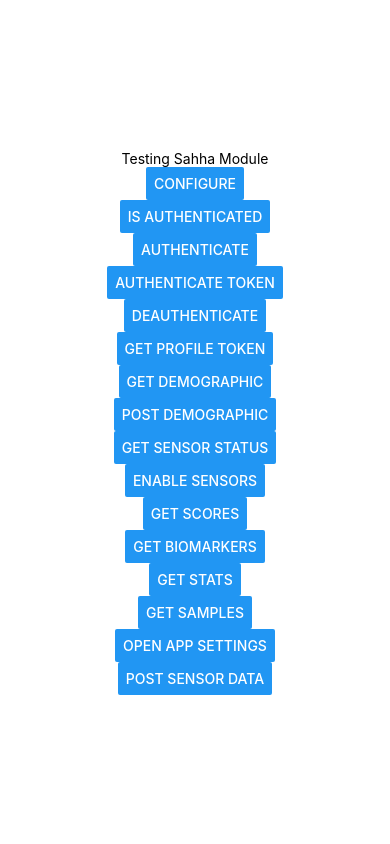
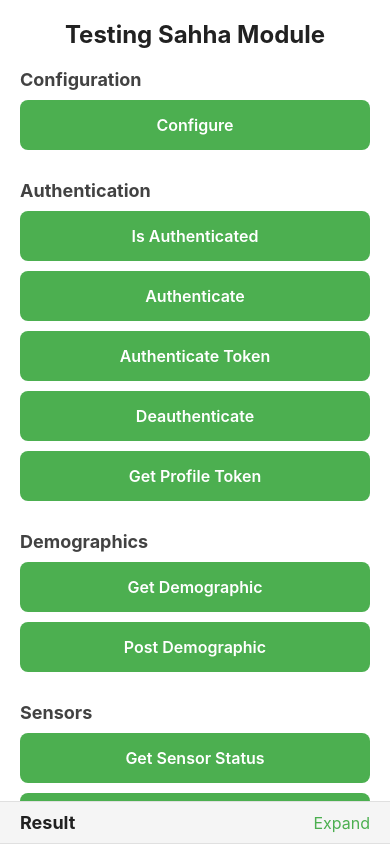
Before and after one commit to sahha-ai/sahha-react-native, a React Native app in the folder example/: screen / in a window 390 px wide. Built offline with nearby package versions, Linux system fonts and the light colour scheme.

Commit message:
feat: ui
feat: Updated example app interface

```diff
--- a/example/src/App.tsx
+++ b/example/src/App.tsx
@@ -1,5 +1,11 @@
 import { useState } from 'react';
-import { View, Text, Button, StyleSheet } from 'react-native';
+import {
+  View,
+  Text,
+  StyleSheet,
+  ScrollView,
+  TouchableOpacity,
+} from 'react-native';
 import Sahha, {
   SahhaEnvironment,
   SahhaSensor,
@@ -9,8 +15,142 @@
   SahhaBiomarkerType,
 } from 'sahha-react-native';
 
+type JSONValue = string | number | boolean | null | JSONObject | JSONArray;
+interface JSONObject {
+  [key: string]: JSONValue;
+}
+type JSONArray = JSONValue[];
+
+function renderPrimitive(value: JSONValue, styles: any) {
+  if (value === null) {
+    return <Text style={styles.jsonNull}>null</Text>;
+  }
+  if (typeof value === 'boolean') {
+    return <Text style={styles.jsonBoolean}>{value.toString()}</Text>;
+  }
+  if (typeof value === 'number') {
+    return <Text style={styles.jsonNumber}>{value}</Text>;
+  }
+  if (typeof value === 'string') {
+    return <Text style={styles.jsonString}>"{value}"</Text>;
+  }
+  return null;
+}
+
+function JSONView({ data, level = 0 }: { data: JSONValue; level?: number }) {
+  const indent = '    '.repeat(level);
+
+  if (data === null) {
+    return (
+      <Text>
+        {indent}
+        <Text style={styles.jsonNull}>null</Text>
+      </Text>
+    );
+  }
+  if (typeof data === 'boolean') {
+    return (
+      <Text>
+        {indent}
+        <Text style={styles.jsonBoolean}>{data.toString()}</Text>
+      </Text>
+    );
+  }
+  if (typeof data === 'number') {
+    return (
+      <Text>
+        {indent}
+        <Text style={styles.jsonNumber}>{data}</Text>
+      </Text>
+    );
+  }
+  if (typeof data === 'string') {
+    return (
+      <Text>
+        {indent}
+        <Text style={styles.jsonString}>"{data}"</Text>
+      </Text>
+    );
+  }
+  if (Array.isArray(data)) {
+    return (
+      <View>
+        <Text style={styles.jsonBracket}>{indent}[</Text>
+        {data.map((item, index) => {
+          const isLast = index === data.length - 1;
+          if (typeof item !== 'object' || item === null) {
+            return (
+              <Text key={index}>
+                {indent} {renderPrimitive(item, styles)}
+                {!isLast ? ',' : ''}
+              </Text>
+            );
+          } else {
+            return (
+              <View key={index}>
+                <Text style={styles.jsonBracket}>
+                  {indent} {Array.isArray(item) ? '[' : '{'}
+                </Text>
+                <JSONView data={item} level={level + 1} />
+                <Text style={styles.jsonBracket}>
+                  {indent} {Array.isArray(item) ? ']' : '}'}
+                  {!isLast ? ',' : ''}
+                </Text>
+              </View>
+            );
+          }
+        })}
+        <Text style={styles.jsonBracket}>{indent}]</Text>
+      </View>
+    );
+  }
+  if (typeof data === 'object') {
+    const entries = Object.entries(data);
+    return (
+      <View>
+        <Text style={styles.jsonBracket}>
+          {indent}
+          {'{'}
+        </Text>
+        {entries.map(([key, value], index) => {
+          const isLast = index === entries.length - 1;
+          if (typeof value !== 'object' || value === null) {
+            return (
+              <Text key={key}>
+                {indent} <Text style={styles.jsonKey}>"{key}"</Text>:{' '}
+                {renderPrimitive(value, styles)}
+                {!isLast ? ',' : ''}
+              </Text>
+            );
+          } else {
+            return (
+              <View key={key}>
+                <Text>
+                  {indent} <Text style={styles.jsonKey}>"{key}"</Text>:{' '}
+                  {Array.isArray(value) ? '[' : '{'}
+                </Text>
+                <JSONView data={value} level={level + 1} />
+                <Text>
+                  {indent} {Array.isArray(value) ? ']' : '}'}
+                  {!isLast ? ',' : ''}
+                </Text>
+              </View>
+            );
+          }
+        })}
+        <Text style={styles.jsonBracket}>
+          {indent}
+          {'}'}
+        </Text>
+      </View>
+    );
+  }
+  return null;
+}
+
 export default function App() {
-  const [result, setResult] = useState<string>('');
+  const [result, setResult] = useState<string | JSONValue>('');
+  const [isExpanded, setIsExpanded] = useState(false);
 
   const handleConfigure = () => {
     const settings = {
@@ -46,7 +186,7 @@
     Sahha?.authenticate(
       'anGxWFRoY1WHmYM2xk15AbFXmDD4C4pn',
       '9Uw0PnTtDA9L8Kn12Bo5jxXDdO4D7Q4apWXc5tvGK3R6qau1WvyAbC1nY2gi85fP',
-      'test-android-123',
+      'test-ios-123',
       (error: string, success: boolean) => {
         if (error) {
           setResult(`Authenticate error: ${error}`);
@@ -97,7 +237,12 @@
       if (error) {
         setResult(`Get demographic error: ${error}`);
       } else {
-        setResult(`Demographic: ${demographic ?? 'none'}`);
+        try {
+          const parsed = JSON.parse(demographic ?? '{}');
+          setResult(parsed);
+        } catch {
+          setResult(`Demographic: ${demographic ?? 'none'}`);
+        }
       }
     });
   };
@@ -154,7 +299,12 @@
         if (error) {
           setResult(`Get scores error: ${error}`);
         } else {
-          setResult(`Scores: ${value}`);
+          try {
+            const parsed = JSON.parse(value);
+            setResult(parsed);
+          } catch (e) {
+            setResult(`Scores: ${value}`);
+          }
         }
       }
     );
@@ -174,7 +324,12 @@
         if (error) {
           setResult(`Get biomarkers error: ${error}`);
         } else {
-          setResult(`Biomarkers: ${value}`);
+          try {
+            const parsed = JSON.parse(value);
+            setResult(parsed);
+          } catch (e) {
+            setResult(`Biomarkers: ${value}`);
+          }
         }
       }
     );
@@ -192,7 +347,12 @@
         if (error) {
           setResult(`Get stats error: ${error}`);
         } else {
-          setResult(`Stats: ${value}`);
+          try {
+            const parsed = JSON.parse(value);
+            setResult(parsed);
+          } catch (e) {
+            setResult(`Stats: ${value}`);
+          }
         }
       }
     );
@@ -210,7 +370,12 @@
         if (error) {
           setResult(`Get samples error: ${error}`);
         } else {
-          setResult(`Samples: ${value}`);
+          try {
+            const parsed = JSON.parse(value);
+            setResult(parsed);
+          } catch (e) {
+            setResult(`Samples: ${value}`);
+          }
         }
       }
     );
@@ -226,26 +391,84 @@
     setResult('Posted sensor data (iOS only)');
   };
 
+  const sections = [
+    {
+      title: 'Configuration',
+      buttons: [{ title: 'Configure', onPress: handleConfigure }],
+    },
+    {
+      title: 'Authentication',
+      buttons: [
+        { title: 'Is Authenticated', onPress: handleIsAuthenticated },
+        { title: 'Authenticate', onPress: handleAuthenticate },
+        { title: 'Authenticate Token', onPress: handleAuthenticateToken },
+        { title: 'Deauthenticate', onPress: handleDeauthenticate },
+        { title: 'Get Profile Token', onPress: handleGetProfileToken },
+      ],
+    },
+    {
+      title: 'Demographics',
+      buttons: [
+        { title: 'Get Demographic', onPress: handleGetDemographic },
+        { title: 'Post Demographic', onPress: handlePostDemographic },
+      ],
+    },
+    {
+      title: 'Sensors',
+      buttons: [
+        { title: 'Get Sensor Status', onPress: handleGetSensorStatus },
+        { title: 'Enable Sensors', onPress: handleEnableSensors },
+        { title: 'Open App Settings', onPress: handleOpenAppSettings },
+        { title: 'Post Sensor Data', onPress: handlePostSensorData },
+      ],
+    },
+    {
+      title: 'Data Retrieval',
+      buttons: [
+        { title: 'Get Scores', onPress: handleGetScores },
+        { title: 'Get Biomarkers', onPress: handleGetBiomarkers },
+        { title: 'Get Stats', onPress: handleGetStats },
+        { title: 'Get Samples', onPress: handleGetSamples },
+      ],
+    },
+  ];
+
   return (
     <View style={styles.container}>
-      <Text>Testing Sahha Module</Text>
-      <Button title="Configure" onPress={handleConfigure} />
-      <Button title="Is Authenticated" onPress={handleIsAuthenticated} />
-      <Button title="Authenticate" onPress={handleAuthenticate} />
-      <Button title="Authenticate Token" onPress={handleAuthenticateToken} />
-      <Button title="Deauthenticate" onPress={handleDeauthenticate} />
-      <Button title="Get Profile Token" onPress={handleGetProfileToken} />
-      <Button title="Get Demographic" onPress={handleGetDemographic} />
-      <Button title="Post Demographic" onPress={handlePostDemographic} />
-      <Button title="Get Sensor Status" onPress={handleGetSensorStatus} />
-      <Button title="Enable Sensors" onPress={handleEnableSensors} />
-      <Button title="Get Scores" onPress={handleGetScores} />
-      <Button title="Get Biomarkers" onPress={handleGetBiomarkers} />
-      <Button title="Get Stats" onPress={handleGetStats} />
-      <Button title="Get Samples" onPress={handleGetSamples} />
-      <Button title="Open App Settings" onPress={handleOpenAppSettings} />
-      <Button title="Post Sensor Data" onPress={handlePostSensorData} />
-      <Text>{result}</Text>
+      <Text style={styles.title}>Testing Sahha Module</Text>
+      <ScrollView style={styles.buttonContainer}>
+        {sections.map((section, sectionIndex) => (
+          <View key={sectionIndex} style={styles.section}>
+            <Text style={styles.sectionTitle}>{section.title}</Text>
+            {section.buttons.map((btn, btnIndex) => (
+              <TouchableOpacity
+                key={btnIndex}
+                style={styles.buttonWrapper}
+                onPress={btn.onPress}
+              >
+                <Text style={styles.buttonText}>{btn.title}</Text>
+              </TouchableOpacity>
+            ))}
+          </View>
+        ))}
+      </ScrollView>
+      <View style={styles.resultHeader}>
+        <Text style={styles.resultTitle}>Result</Text>
+        <TouchableOpacity onPress={() => setIsExpanded(!isExpanded)}>
+          <Text style={styles.toggleText}>
+            {isExpanded ? 'Minimize' : 'Expand'}
+          </Text>
+        </TouchableOpacity>
+      </View>
+      {isExpanded && (
+        <ScrollView style={styles.resultContainer}>
+          {typeof result === 'string' ? (
+            <Text style={styles.resultText}>{result}</Text>
+          ) : (
+            <JSONView data={result} />
+          )}
+        </ScrollView>
+      )}
     </View>
   );
 }
@@ -253,7 +476,92 @@
 const styles = StyleSheet.create({
   container: {
     flex: 1,
-    justifyContent: 'center',
+    backgroundColor: '#ffffff',
+  },
+  title: {
+    fontSize: 24,
+    fontWeight: 'bold',
+    textAlign: 'center',
+    marginVertical: 20,
+    color: '#212121',
+  },
+  buttonContainer: {
+    flex: 1,
+    paddingHorizontal: 20,
+  },
+  section: {
+    marginBottom: 20,
+  },
+  sectionTitle: {
+    fontSize: 18,
+    fontWeight: 'bold',
+    color: '#424242',
+    marginBottom: 10,
+  },
+  buttonWrapper: {
+    backgroundColor: '#4CAF50',
+    borderRadius: 8,
+    padding: 15,
+    marginBottom: 10,
     alignItems: 'center',
   },
+  buttonText: {
+    color: '#ffffff',
+    fontSize: 16,
+    fontWeight: '600',
+  },
+  resultHeader: {
+    flexDirection: 'row',
+    justifyContent: 'space-between',
+    alignItems: 'center',
+    paddingHorizontal: 20,
+    paddingVertical: 10,
+    backgroundColor: '#f5f5f5',
+    borderTopWidth: 1,
+    borderBottomWidth: 1,
+    borderColor: '#e0e0e0',
+  },
+  resultTitle: {
+    fontSize: 18,
+    fontWeight: 'bold',
+    color: '#212121',
+  },
+  toggleText: {
+    fontSize: 16,
+    color: '#4CAF50',
+  },
+  resultContainer: {
+    flex: 1,
+    backgroundColor: '#fafafa',
+    padding: 10,
+  },
+  resultText: {
+    fontFamily: 'monospace',
+    fontSize: 12,
+    color: '#000000',
+  },
+  jsonKey: {
+    color: '#c2185b', // Pink for keys
+    fontFamily: 'monospace',
+  },
+  jsonString: {
+    color: '#388e3c', // Dark green for strings
+    fontFamily: 'monospace',
+  },
+  jsonNumber: {
+    color: '#1976d2', // Blue for numbers
+    fontFamily: 'monospace',
+  },
+  jsonBoolean: {
+    color: '#7b1fa2', // Purple for booleans
+    fontFamily: 'monospace',
+  },
+  jsonNull: {
+    color: '#f57c00', // Orange for null
+    fontFamily: 'monospace',
+  },
+  jsonBracket: {
+    color: '#616161', // Gray for brackets
+    fontFamily: 'monospace',
+  },
 });
```
